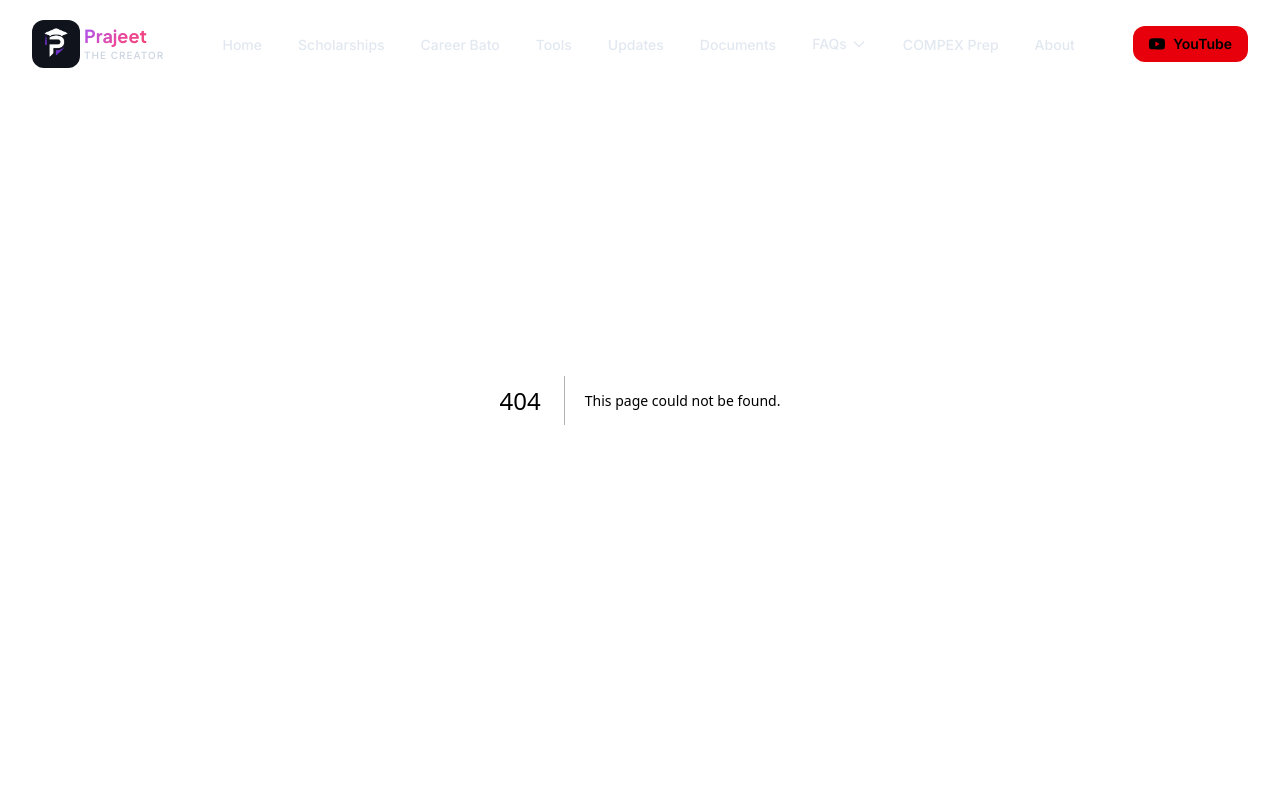
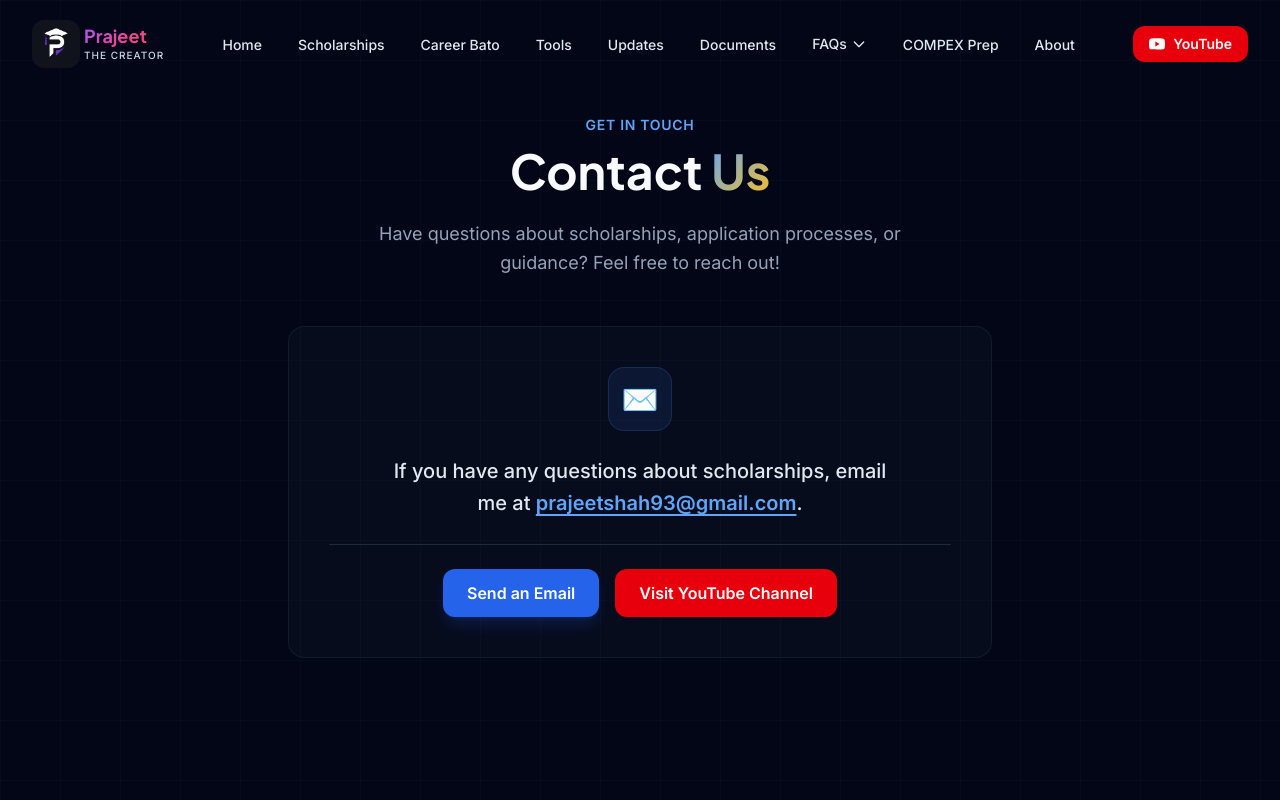
Before and after one commit to prajeet-shah/prajeet-the-creator, a Next.js app: page /contact in a window 1280 px wide. Before the commit this address had no page. Shown: the top 800 px of the page. Built offline with nearby package versions, Linux system fonts and the light colour scheme.

Commit message:
add the contact us page

```diff
--- /dev/null
+++ b/src/app/contact/page.js
@@ -0,0 +1,57 @@
+export const metadata = {
+  title: "Contact Us | Prajeet the Creator",
+  description: "Get in touch with Prajeet the Creator for any questions about scholarships.",
+};
+
+export default function ContactPage() {
+  return (
+    <div className="min-h-screen bg-dark-950 pt-28 pb-20 relative overflow-hidden grid-bg">
+      <div className="relative z-10 max-w-3xl mx-auto px-4 sm:px-6 lg:px-8">
+        <div className="text-center mb-12">
+          <span className="inline-block text-sm font-semibold text-primary-400 tracking-wider uppercase mb-3">
+            Get In Touch
+          </span>
+          <h1 className="text-4xl sm:text-5xl font-bold font-[family-name:var(--font-display)] mb-6">
+            Contact <span className="gradient-text">Us</span>
+          </h1>
+          <p className="text-dark-400 text-lg max-w-xl mx-auto leading-relaxed">
+            Have questions about scholarships, application processes, or guidance? Feel free to reach out!
+          </p>
+        </div>
+
+        <div className="p-8 sm:p-10 rounded-2xl border border-dark-800/50 bg-dark-800/20 text-center space-y-6">
+          <div className="w-16 h-16 rounded-2xl bg-primary-500/10 border border-primary-500/20 flex items-center justify-center mx-auto text-primary-400 text-3xl">
+            ✉️
+          </div>
+
+          <p className="text-dark-200 text-lg sm:text-xl font-medium max-w-lg mx-auto leading-relaxed">
+            If you have any questions about scholarships, email me at{" "}
+            <a
+              href="mailto:prajeetshah93@gmail.com"
+              className="text-primary-400 hover:text-primary-300 underline underline-offset-4 font-semibold transition-colors"
+            >
+              prajeetshah93@gmail.com
+            </a>.
+          </p>
+
+          <div className="pt-6 border-t border-dark-800 flex flex-col sm:flex-row items-center justify-center gap-4">
+            <a
+              href="mailto:prajeetshah93@gmail.com"
+              className="inline-flex items-center gap-2 px-6 py-3 bg-primary-600 hover:bg-primary-700 rounded-xl font-semibold text-white transition-all duration-200 hover:scale-105 shadow-lg shadow-primary-600/20"
+            >
+              Send an Email
+            </a>
+            <a
+              href="https://youtube.com/@prajeetthecreator"
+              target="_blank"
+              rel="noopener noreferrer"
+              className="inline-flex items-center gap-2 px-6 py-3 bg-red-600 hover:bg-red-700 rounded-xl font-semibold text-white transition-all duration-200 hover:scale-105"
+            >
+              Visit YouTube Channel
+            </a>
+          </div>
+        </div>
+      </div>
+    </div>
+  );
+}
--- a/src/app/privacy-policy/page.js
+++ b/src/app/privacy-policy/page.js
@@ -1,21 +1,54 @@
+export const metadata = {
+  title: "Privacy Policy | Prajeet the Creator",
+  description: "Privacy Policy and Disclaimer for Prajeet the Creator.",
+};
+
 export default function PrivacyPolicy() {
   return (
-    <div style={{ padding: '20px', maxWidth: '800px', margin: '0 auto' }}>
-      <h1>Privacy Policy</h1>
+    <div className="min-h-screen bg-dark-950 pt-28 pb-20 relative overflow-hidden grid-bg">
+      <div className="relative z-10 max-w-4xl mx-auto px-4 sm:px-6 lg:px-8">
+        <div className="text-center mb-12">
+          <span className="inline-block text-sm font-semibold text-primary-400 tracking-wider uppercase mb-3">
+            Legal Information
+          </span>
+          <h1 className="text-4xl sm:text-5xl font-bold font-[family-name:var(--font-display)] mb-6">
+            Privacy <span className="gradient-text">Policy</span>
+          </h1>
+        </div>
+
+        <div className="p-8 rounded-2xl border border-dark-800/50 bg-dark-800/20 space-y-6 text-dark-300 leading-relaxed">
+          <div className="p-4 rounded-xl bg-primary-500/10 border border-primary-500/20 text-primary-300 font-medium">
+            <strong>Disclaimer:</strong> www.prajeetthecreator.com is an informational website. We are not the official government or university. We only provide links to official scholarship forms to help students.
+          </div>
+
           <p>
             At www.prajeetthecreator.com, we respect your privacy. This Privacy Policy explains how we collect, use, and protect your information.
           </p>
-      <h2>Google AdSense</h2>
+
+          <h2 className="text-xl font-bold text-white pt-4 border-t border-dark-800">
+            Google AdSense
+          </h2>
           <p>
             We use Google AdSense to display advertisements on our website. Google, as a third-party vendor, uses cookies to serve ads based on your prior visits to our website and other sites on the Internet.
           </p>
           <p>
-        Google's use of advertising cookies enables it and its partners to serve ads to you based on your visit to our site and/or other sites on the Internet. You may opt-out of personalized advertising by visiting Google's Ads Settings.
+            Google&apos;s use of advertising cookies enables it and its partners to serve ads to you based on your visit to our site and/or other sites on the Internet. You may opt-out of personalized advertising by visiting Google&apos;s Ads Settings.
           </p>
-      <h2>Contact Us</h2>
+
+          <h2 className="text-xl font-bold text-white pt-4 border-t border-dark-800">
+            Contact Us
+          </h2>
           <p>
-        If you have any questions about this Privacy Policy, you can contact us at prajeetshah93@gmail.com.
+            If you have any questions about this Privacy Policy, you can contact us at{" "}
+            <a
+              href="mailto:prajeetshah93@gmail.com"
+              className="text-primary-400 hover:underline font-medium"
+            >
+              prajeetshah93@gmail.com
+            </a>.
           </p>
+        </div>
+      </div>
     </div>
   );
 }
--- a/src/components/layout/Footer.jsx
+++ b/src/components/layout/Footer.jsx
@@ -23,6 +23,7 @@ const footerLinks = {
     { label: "Updates & Alerts", href: "/updates" },
     { label: "Document Guidance", href: "/documents" },
     { label: "About", href: "/about" },
+    { label: "Contact Us", href: "/contact" },
     { label: "Privacy Policy", href: "/privacy-policy" },
   ],
   social: [
```
Lines whose indentation alone changed are shown as unchanged.
